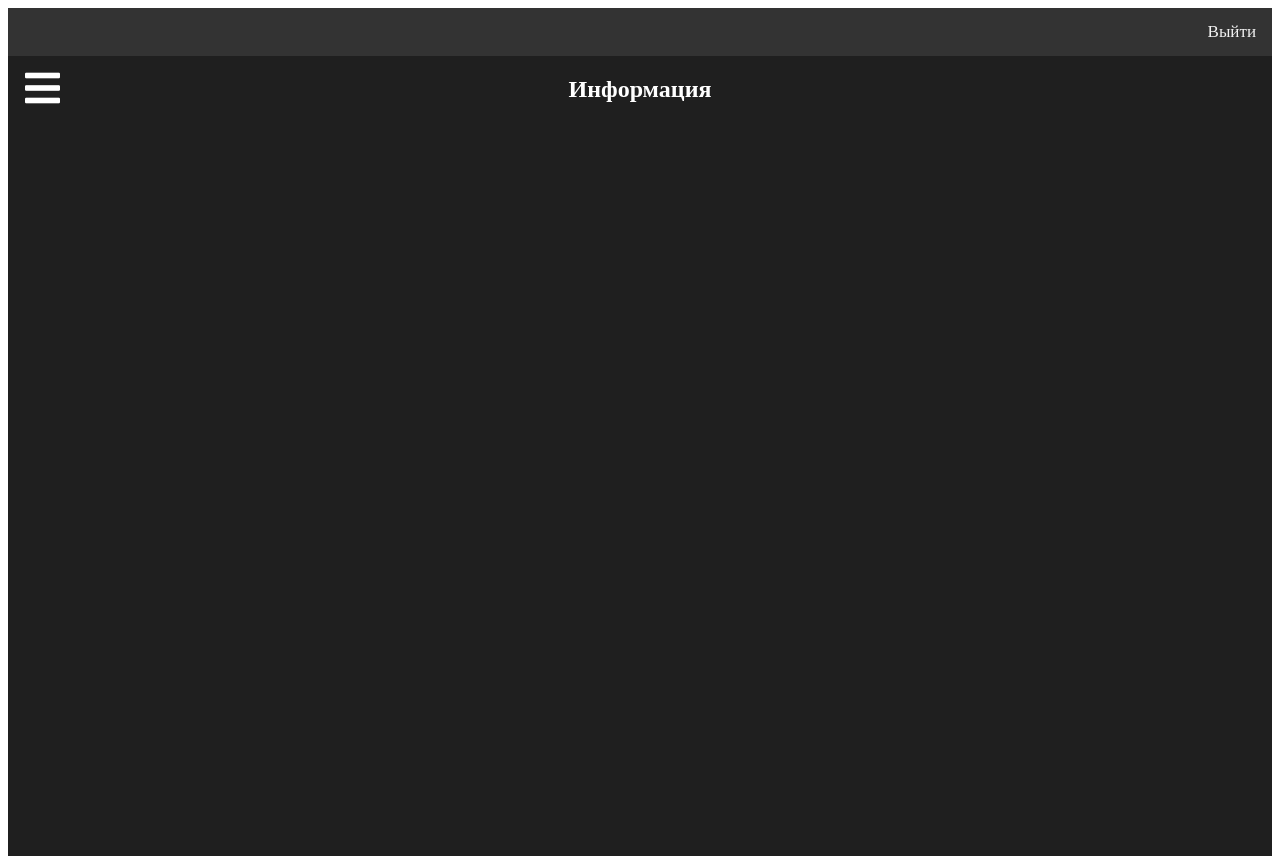
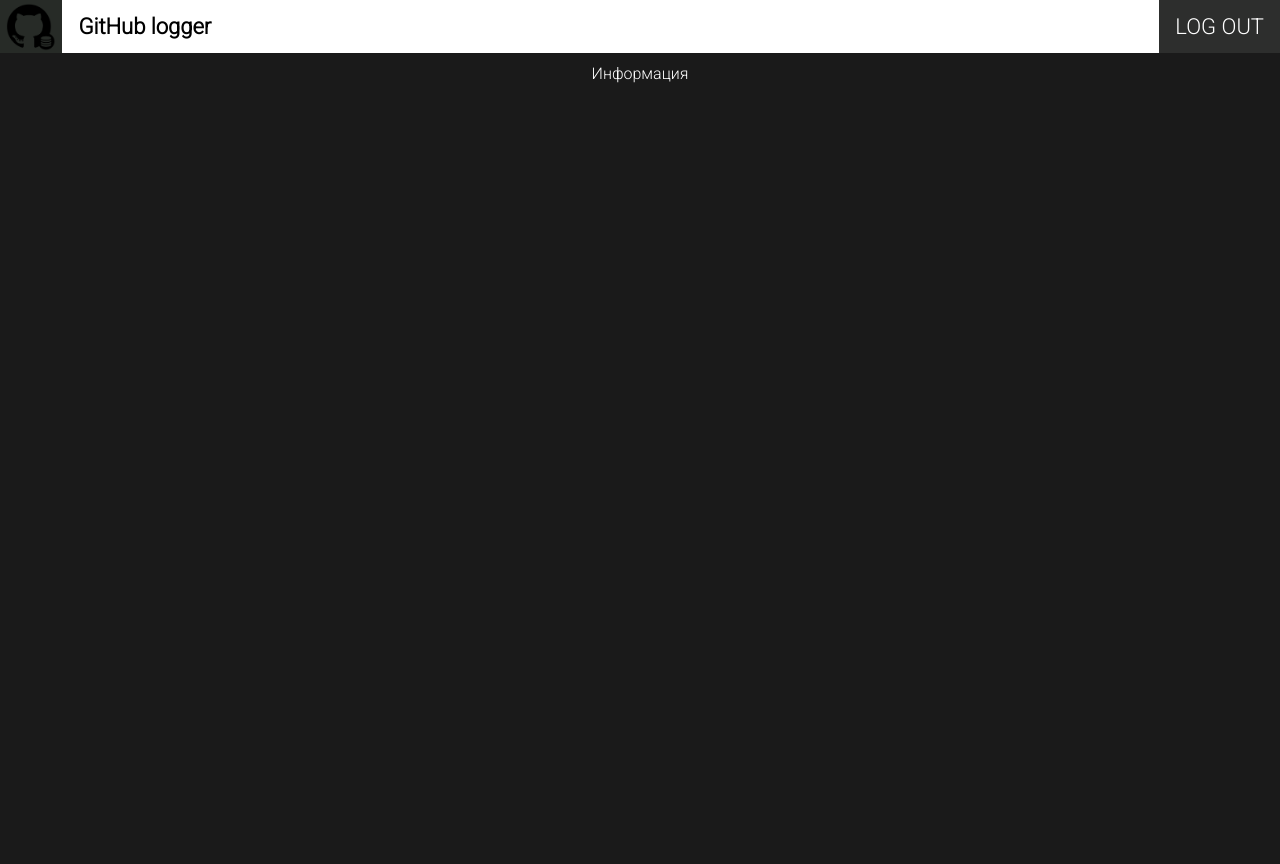
Before and after one commit to moevm/nosql2h22-github, a Flask app: page /menu in a window 1280 px wide. Run offline with Flask 2, Linux system fonts and the light colour scheme; some libraries are stand-ins or nearby versions.

Commit message:
menu v0.2

```diff
--- a/app/static/css/menu.css
+++ b/app/static/css/menu.css
@@ -1,37 +1,132 @@
+@import url(https://fonts.googleapis.com/css?family=Roboto:300);
+
+.topnav {
+  background-color: white;
+  overflow: hidden;
+  position: fixed;
+  width: 100%;
+  left: 0;
+  top: 0;
+  display: block;
+}
+.topnav a {
+  float: right;
+  background-color: #2d2e2d;
+  color: white;
+  text-align: center;
+  padding: 14px 16px;
+  text-decoration: none;
+  font-size: 22px;
+}
+/* Change the color of links on hover */
+.topnav a:hover {
+  background-color: #272b27;
+  bottom: 0;
+}
+
+/* Add a color to the active/current link */
+.topnav a.active {
+  background-color: #4CAF50;
+  color: white;
+}
+.wrap {
+  display: flex;
+  flex-flow: row wrap;
+}
+.open-menu {
+  border: none;
+  cursor: pointer;
+  background-color: white;
+}
+.open-menu:hover {
+  background-color: #272b27;
+}
+
+.logo {
+  width: 48px;
+  height: 48px;
+  display: block;
+  margin-left: auto;
+  margin-right: auto;
+  width: 100%;
+}
+
+.header {
+  color: black;
+  text-align: center;
+  padding: 14px 16px;
+  text-decoration: none;
+  font-size: 22px;
+  font-weight: bolder;
+}
+/************/
 .menu {
+  margin-top: 55px;
+  display: block;
+  left: -285px; /* прячем меню */
+  bottom: 0;
+  height: 94%;
   position: fixed;
-    left: 0;
-    top: 30;
-    z-index: 1;
-    width: 25%;
-    height: 100vh;
-    display: flex;
+  width: 285px;
+  background-color: #272b27;
+  overflow-y: scroll;
+}
 
-    justify-content: center;
-    background-color: #131212;
-    transition: 0.5s;
-    transform: translateX(-100%);
+.menu ul {
+  list-style: none;
+  margin: 0;
+  padding: 0;
 }
-  .menu_active {
-    transform: translateX(0%);
+
+.menu li {
+  font-family: 'Roboto';
+  line-height: 32px;
+  padding-bottom: 3px;
+  padding-left: 20px;
+  padding-top: 3px;
 }
-  .menu-list {
-    display: flex;
-    align-items: center;
-    flex-direction: column;
+
+.menu li:hover {
+  cursor: pointer;
+  background-color: #555;
   }
-  .menu-list a {
+
+.menu a {
+  color: #fff;
+  font-size: 15px;
   text-decoration: none;
   text-transform: uppercase;
-    font-weight: 900;
-    color: #ffffff;
 }
-  .menu-icon {
+
+.close-menu {
+  cursor: pointer;
+  padding-left: 205px;
+  padding-top: 10px;
+  padding-bottom: 6px;
+  font-family: 'Roboto';
   color: #fff;
-    font-size: 250%;
-    position: absolute;
-    right: -60px;
-    top: 10px;
+}
+
+.close-menu:hover {
+  background-color: #555;
+}
+
+.add-repo {
+  text-align: center;
+  align-self: center;
+  font-size: 32px;
+  font-family: "Robto";
+  font-weight: bold;
+  color:#4CAF50;
+  background-color: #272b27;
+  width: 100%;
+  border: none;
+
+}
+
+.add-repo:hover {
+  background-color: #555;
+  cursor: pointer;
 }
 
 section {
@@ -39,37 +134,19 @@
   display: flex;
   justify-content: center;
   color: #fff;
-    background-color: #1f1f1f;
+  margin-top: 64px;
 }
-
 .section_active {
   transform: translateX(25%);
 }
 
-  /*--------------------------------*/
-  .topnav {
-    background-color: #333;
+body {
+  background-color: #1a1a1a;
+  font-family: "Roboto", sans-serif;
+  -webkit-font-smoothing: antialiased;
+  -moz-osx-font-smoothing: grayscale;
+  left: 0;
+  margin: 0;
   overflow: hidden;
+  position: relative;
 }
-
-/* Style the links inside the navigation bar */
-.topnav a {
-    float: right;
-    color: #f2f2f2;
-    text-align: center;
-    padding: 14px 16px;
-    text-decoration: none;
-    font-size: 17px;
-}
-
-/* Change the color of links on hover */
-.topnav a:hover {
-    background-color: #ddd;
-    color: black;
-}
-
-/* Add a color to the active/current link */
-.topnav a.active {
-    background-color: #000000;
-    color: white;
-}
--- a/app/static/script/menu.js
+++ b/app/static/script/menu.js
@@ -1,5 +1,25 @@
-$('.menu-icon').on('click', function(e) {
-    e.preventDefault();
-    $('.menu').toggleClass('menu_active');
-    $('section').toggleClass('section_active');
-  })
+
+var main = function() { //главная функция
+
+  $('.open-menu').hover(
+    function(){
+      $('.logo').attr('src', '../static/images/252311.png');
+    },
+    function(){
+      $('.logo').attr('src', '../static/images/25231.png');
+    });
+
+  $('.open-menu').click(
+    function() {
+      $('.menu').animate({left: '0px'}, 200);
+      $('body').animate({left: '285px'}, 200);
+  });
+
+  $('.close-menu').click(
+    function() {
+      $('.menu').animate({left: '-285px'}, 200);
+      $('body').animate({left: '0px'}, 200);
+    });
+};
+
+$(document).ready(main);
--- a/app/templates/base.html
+++ b/app/templates/base.html
@@ -5,6 +5,7 @@
     <meta http-equiv="X-UA-Compatible" content="IE=edge">
     <meta name="viewport" content="width=device-width, initial-scale=1.0">
     <link rel="stylesheet" href="https://kit.fontawesome.com/97ff653cc8.css" crossorigin="anonymous">
+    <link rel="shortcut icon" href="../static/images/252311.png" type="image/png">
     <title>
         {% block title %}
         {% endblock %}
--- a/app/templates/menu.html
+++ b/app/templates/menu.html
@@ -5,22 +5,24 @@ GitHub logger
 
 {% block body %}
 <link rel="stylesheet" href="{{ url_for('static', filename='css/menu.css') }}">
-<link rel="stylesheet" href="https://use.fontawesome.com/releases/v5.0.13/css/all.css" integrity="sha384-DNOHZ68U8hZfKXOrtjWvjxusGo9WQnrNx2sqG0tfsghAvtVlRW3tvkXWZh58N9jp" crossorigin="anonymous">
 <div class="topnav">
-  <a href="#exit">Выйти</a>
+  <a href="/authorization">LOG OUT</a>
+  <div class="wrap">
+    <button class = "open-menu"><img class="logo" src="../static/images/25231.png"></button>
+    <div class="header">GitHub logger</div>
+  </div>
 </div>
 <div class="menu">
-      <a href="#" class="menu-icon"><span><i class="fa fa-bars" aria-hidden="true"></i>
-      </span></a>
-      <nav class="menu-list">
-        <a href="#">Ссылка</a>
-        <a href="#">Ссылка</a>
-        <a href="#">Ссылка</a>
-        <a href="#">Ссылка</a>
-        <a href="#"></a>
-      </nav>
-    </div>
-    <section>
-        <h1>Информация</h1>
-    </section>
+  <div class="close-menu">CLOSE</div>
+  <ul>
+      <li><a href="#">link_4</a></li>
+      <li><a href="#">link_3</a></li>
+      <li><a href="#">link_2</a></li>
+      <li><a href="#">link_1</a></li>
+      <button class="add-repo" href="#add-repo">+</button>
+  </ul>
+</div>
+<section>
+  Информация
+</section>
 {% endblock %}
```
Lines whose indentation alone changed are shown as unchanged.
